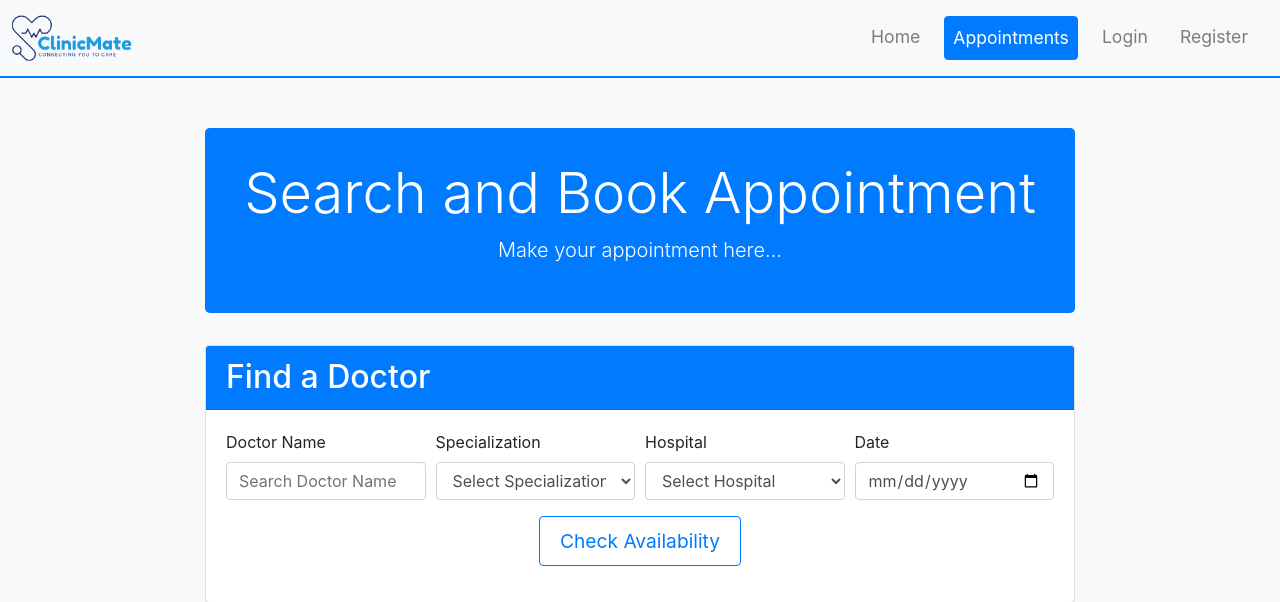
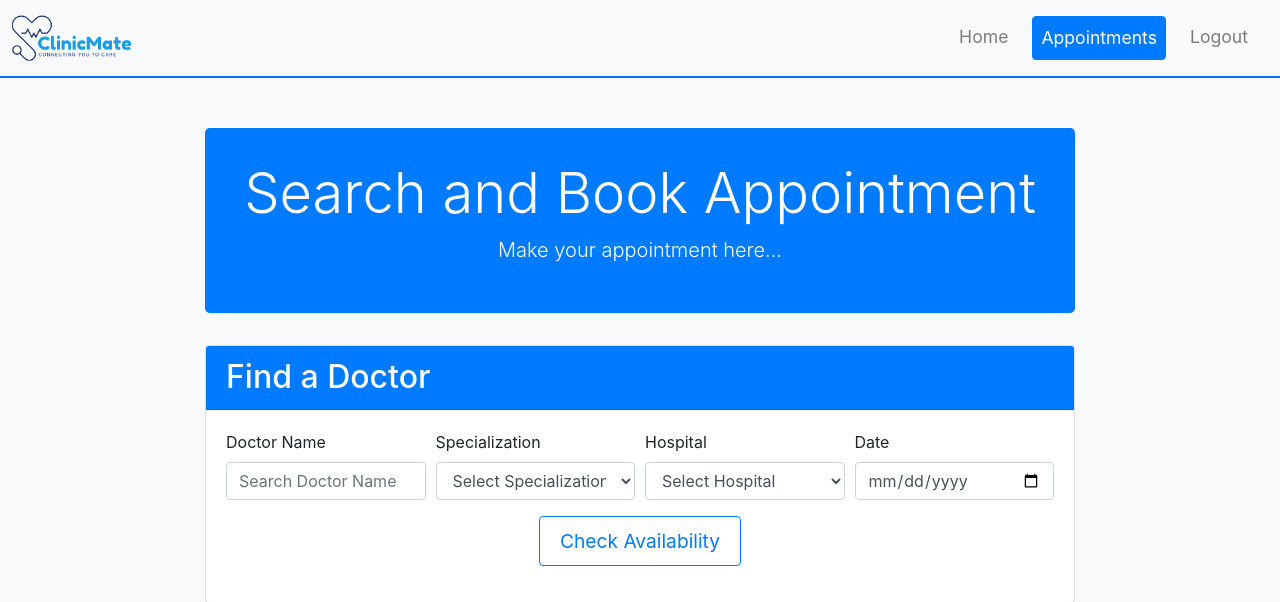
Before and after one commit to sasi1219/EChannelling, a Django app: page /appointments/ in a window 1280 px wide. Shown: the top 602 px of the page. Run offline with Django 5.2, Linux system fonts and the light colour scheme; some libraries are stand-ins or nearby versions.

Commit message:
Changes nav panel of user profile

```diff
--- a/place_appointment/Templates/place_appointment/place_appointment.html
+++ b/place_appointment/Templates/place_appointment/place_appointment.html
@@ -21,8 +21,7 @@
             <ul class="navbar-nav ml-auto">
                 <li class="nav-item"><a class="nav-link" href="/">Home</a></li>
                 <li class="nav-item"><a class="nav-link btn btn-primary text-white" href="{% url 'place_appointment' %}">Appointments</a></li>
-                <li class="nav-item"><a class="nav-link" href="/login">Login</a></li>
-                <li class="nav-item"><a class="nav-link" href="/register">Register</a></li>
+                <li class="nav-item"><a class="nav-link" href="/">Logout</a></li>
             </ul>
         </div>
 </nav>
```
